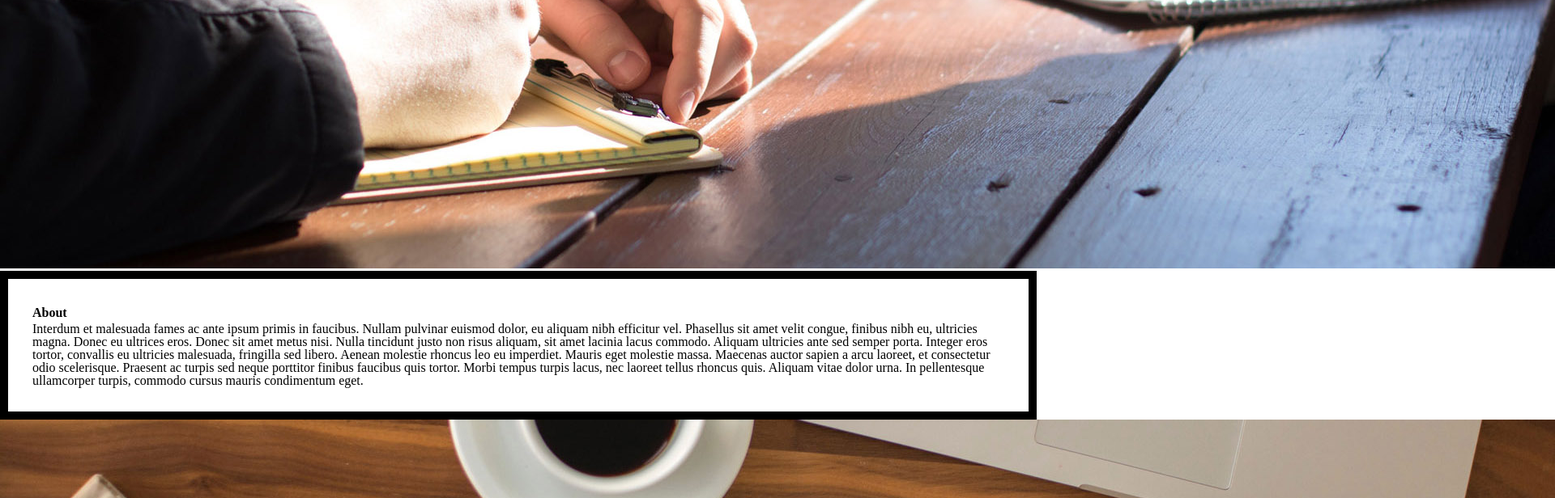
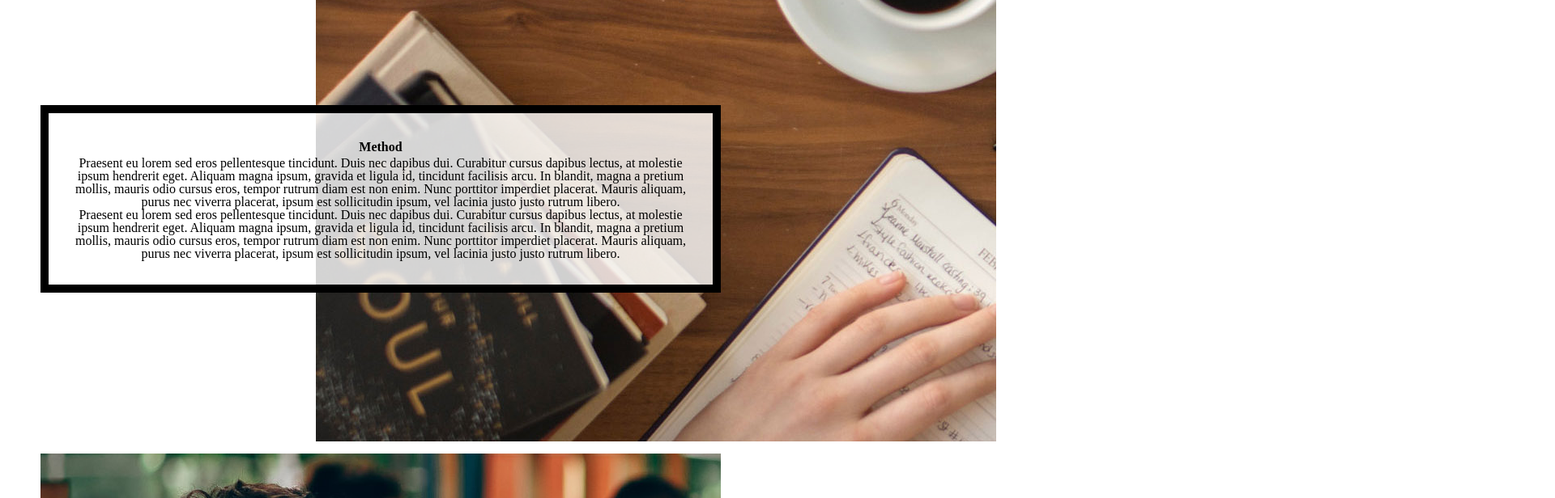
Before and after one commit to alanavg/hw4-2022, a plain HTML site: page index.html in a window 1280 px wide. Shown: the part 1100-1716 px from the top of the page at 81% size, 1920 px wide, since content can reach past the window. Drawn offline with Linux system fonts and the light colour scheme.

Commit message:
Add files via upload

```diff
--- a/css/style.css
+++ b/css/style.css
@@ -98,8 +98,8 @@ footer{
   header{
     background-attachment: initial;
   }
+
 }
-
 
 
 /*Your Code Here*/
@@ -108,24 +108,54 @@ footer{
 /* Step 1: Write selector/rule property to add an underline when
 links in the navigation are in the hover or focus state.*/
 
+nav li:hover {
+  text-decoration: underline;
+}
 
+nav li:focus {
+  text-decoration: underline;
+}
 
 /* Step 2a: Write selector/rule property to position the default position for the skip class element*/
+
+.skip a {
+  position:absolute;
+  top:-40px;
+}
 
 
 /* Step 2b: Write selector/rule property to position the skip class element when it is in focus*/
 
+.skip a:focus {
+  position:absolute;
+  top: 20px
+}
+
 
 /* Step 3: Write selector/rule property to style all elements when in focus*/
+
+*:focus {
+  border: 2px solid;
+}
 
 
 
 /* Step 4: Write selector/rule property to style the container */
 
+.container {
+  display: grid;
+  grid-template-columns: 1fr 5fr 1fr;
+  row-gap: 15px;
+}
 
 /* Step 5: Write selector/rule property to add the background image to the
 first div in the grid  and place it in the grid. */
 
+.container div:first-child  {
+  background-image: url(../images/header.jpg);
+  grid-column: 1 / -1;
+
+}
 
 
 /* Steps 6 and 7: Write the selector/rule properties to add place the next elements in the next
@@ -133,12 +163,85 @@ first div in the grid  and place it in the grid. */
 
       /*This will be a lot of rules.... but be strategic and combine seletors*/
 
+.about, .method, .clients, .contact {
+  grid-column: 2 / span 1;
+}
+
+.about {
+  grid-row-start: 2
+}
+
+.method {
+  grid-row-start: 3;
+}
+
+.clients {
+  grid-row-start: 4;
+}
+
+.contact {
+  grid-row-start: 5;
+}
+
+.about-image, .method-image, .clients-image, .contact-image {
+  grid-column: 1 / -1;
+  max-height: 600px;
+  overflow: hidden;
+}
+
+.about-image {
+  grid-row-start: 2;
+}
+
+.method-image {
+  grid-row-start: 3;
+}
+
+.clients-image {
+  grid-row-start: 4;
+}
+
+.contact-image {
+  grid-row-start: 5;
+}
 
  /* Step 8: Write the selector/rule property to style the .text-block class. */
+
+.text-block  {
+  align-self: center;
+  justify-self: center;
+  text-align: center;
+}
 
 
 /* Add your media query here */
 
+@media screen and (min-width: 800px){
+  nav{
+    padding: 30px 0px 30px 0px;
+    text-align: right;
+  }
+
+  .container {
+    display: grid;
+    grid-template-columns: 50px auto 500px auto 50px;
+  }
+
+  .about, .clients, .method-image, .contact-image {
+    grid-column: 3 / span 2
+  }
+
+  .method, .contact, .about-image, .clients-image {
+    grid-column: 2 / span 2;
+  }
+
+
+  .text-block {
+    max-height: 250px;
+    text-overflow: ellipsis;
+  }
+
+}
 
   /* Step 9: Write the selector/rule property to style the nav element */
 
```
